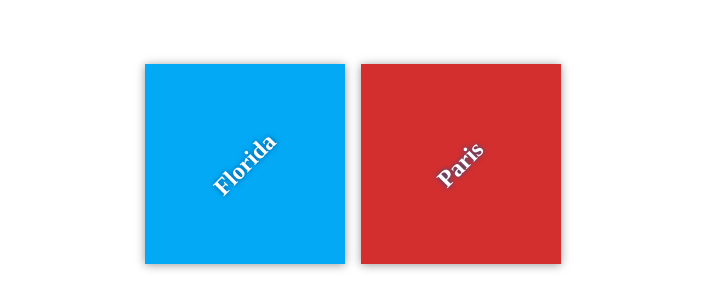
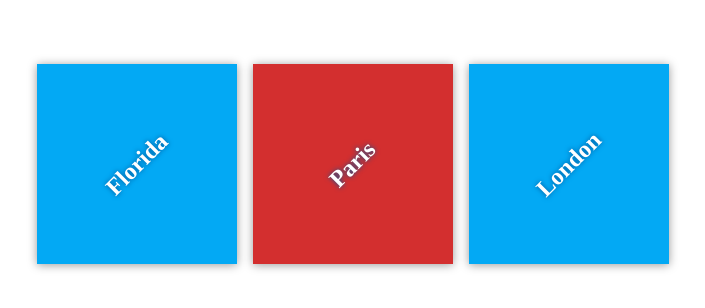
Before and after one commit to gemaggiore/my-travel-plans, a plain HTML site: page index.html in a window 1280 px wide. Shown: the part 236-544 px from the top of the page, without its empty margins (287-992 px from the left). Drawn offline with Linux system fonts and the light colour scheme.

Commit message:
Add destination

```diff
--- a/index.html
+++ b/index.html
@@ -17,7 +17,12 @@
             <div class="destination" id="paris">
                 <h2>Paris</h2>
             </div>
-        </div>
+
+            <div class="destination" id="london">
+                <h2>London</h2>
+            </div>
+
+	</div>
     </div>
 
 </body>
```
